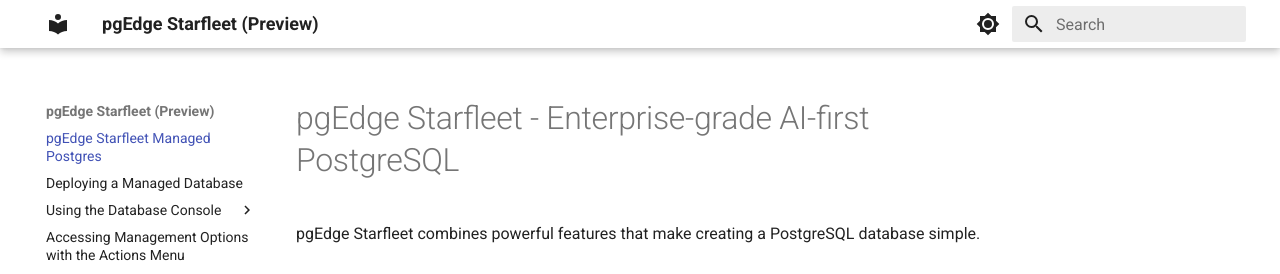
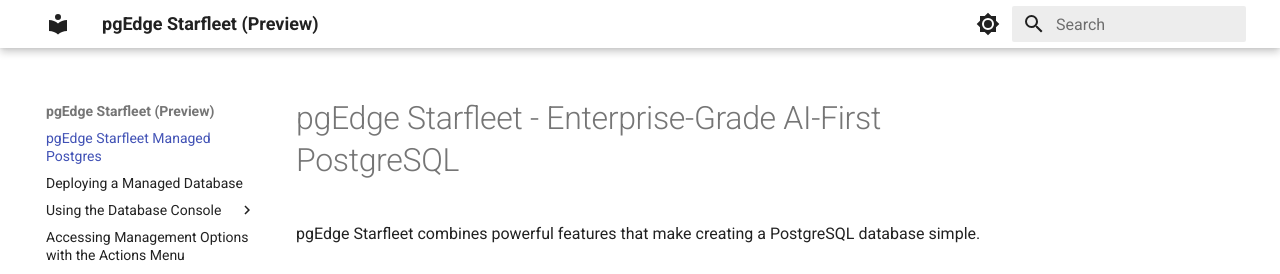
Before and after one commit to pgEdge/pgedge-starfleet-docs, an MkDocs documentation site: the page built from docs/index.md, in a window 1280 px wide. Shown: the top 274 px of the page. Built offline with MkDocs 1.6.1 and Material for MkDocs 9.7.7, drawn with Linux system fonts in a browser that asks for light colours.

Commit message:
Fix capitalization in project title

```diff
--- a/docs/index.md
+++ b/docs/index.md
@@ -1,4 +1,4 @@
-# pgEdge Starfleet - Enterprise-grade AI-first PostgreSQL
+# pgEdge Starfleet - Enterprise-Grade AI-First PostgreSQL
 
 pgEdge Starfleet combines powerful features that make creating a PostgreSQL
 database simple.
```
